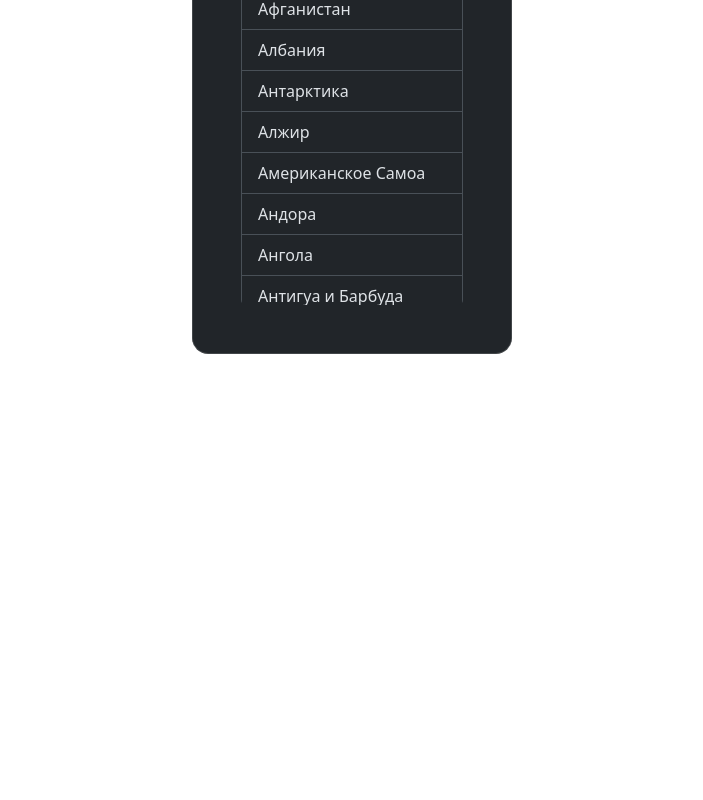
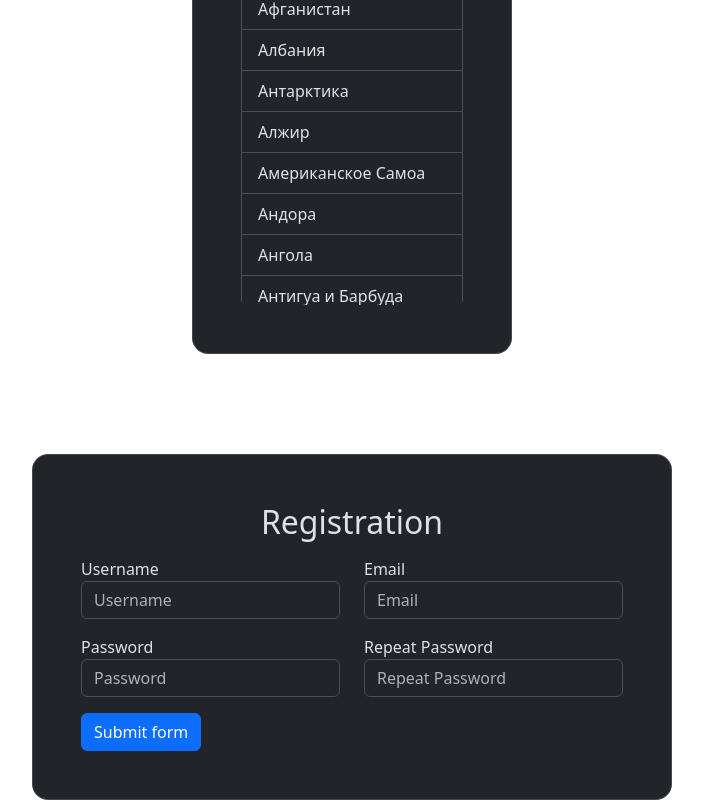
Before and after one commit to diplomatgmg/react-showcase, a React (Create React App) app: page / in a window 1280 px wide. Shown: the part 675-1475 px from the top of the page, without its empty margins (288-991 px from the left). Before the commit the page ends 1029 px from the top, so only its background shows below. Built offline with nearby package versions, Linux system fonts and the light colour scheme.

Commit message:
Добавлена форма регистрации

```diff
--- a/public/index.html
+++ b/public/index.html
@@ -3,7 +3,6 @@
 <head>
     <meta charset="UTF-8">
     <title>Document</title>
-    <link href="https://cdn.jsdelivr.net/npm/bootstrap@5.3.2/dist/css/bootstrap.min.css" rel="stylesheet" integrity="sha384-T3c6CoIi6uLrA9TneNEoa7RxnatzjcDSCmG1MXxSR1GAsXEV/Dwwykc2MPK8M2HN" crossorigin="anonymous">
 </head>
 <body>
 <div id="root"></div>
--- a/src/App.tsx
+++ b/src/App.tsx
@@ -1,6 +1,7 @@
 import React from 'react'
 import Temperature from './Temperature/Temperature'
 import SearchFilter from './SearchFilter/SearchFilter'
+import Registration from './Registration/RegistrationForm'
 
 const App = (): React.ReactElement => {
   const containerStyle: React.CSSProperties = {
@@ -15,6 +16,7 @@ const App = (): React.ReactElement => {
     <div style={containerStyle} data-bs-theme="dark">
       <Temperature/>
       <SearchFilter/>
+      <Registration/>
     </div>
   )
 }
--- /dev/null
+++ b/src/Registration/FormInput.tsx
@@ -0,0 +1,46 @@
+import React, { type ChangeEvent, type FC, type HTMLInputTypeAttribute, type ReactElement, useState } from 'react'
+import clsx from 'clsx'
+
+interface FormInputProps {
+  name: string
+  placeHolder: string
+  type: HTMLInputTypeAttribute
+  fieldValidator?: (value: string) => boolean
+}
+
+const FormInput: FC<FormInputProps> = ({ name, placeHolder, type, fieldValidator }): ReactElement => {
+  const [input, setInput] = useState<string>('')
+  const [feedbackClass, setFeedbackClass] = useState<string>('form-control')
+
+  const handleChange = (e: ChangeEvent<HTMLInputElement>): void => {
+    const { value } = e.target
+    setInput(value)
+
+    const isValidField = fieldValidator !== undefined ? fieldValidator(value) : true
+
+    setFeedbackClass(clsx(
+      'form-control',
+      {
+        'is-valid': value !== '' && isValidField,
+        'is-invalid': value !== '' && !isValidField
+      }))
+  }
+
+  return (
+    <div className="col-md-6 mb-3">
+      <label htmlFor={name}>{placeHolder}</label>
+      <input onChange={handleChange}
+             value={input}
+             type={type}
+             className={feedbackClass}
+             id={name}
+             placeholder={placeHolder}
+             required/>
+      <div className="invalid-feedback">
+        Please provide a valid {name}.
+      </div>
+    </div>
+  )
+}
+
+export default FormInput
--- /dev/null
+++ b/src/Registration/RegistrationForm.tsx
@@ -0,0 +1,57 @@
+import React, { type ReactElement } from 'react'
+import Card from '../components/Card'
+import FormInput from './FormInput'
+
+const RegistrationForm = (): ReactElement => {
+  const usernameValidator = (value: string): boolean => {
+    return /^[a-zA-Z0-9_]+$/.test(value)
+  }
+
+  const emailValidator = (value: string): boolean => {
+    return /^((?!\.)[\w\-_.]*[^.])(@\w+)(\.\w+(\.\w+)?[^.\W])$/.test(value)
+  }
+
+  const passwordValidator = (value: string): boolean => {
+    return /^.{6,16}$/.test(value)
+  }
+
+  return (
+    <Card name={'Registration'} widthClass={'col-md-6'}>
+      <form>
+        <div className="row">
+          <FormInput
+            name="username"
+            type="text"
+            placeHolder="Username"
+            fieldValidator={usernameValidator}
+          />
+          <FormInput
+            name="email"
+            type="email"
+            placeHolder="Email"
+            fieldValidator={emailValidator}
+          />
+        </div>
+        <div className="row">
+          <FormInput
+            name="password"
+            type="password"
+            placeHolder="Password"
+            fieldValidator={passwordValidator}
+          />
+          <FormInput
+            name="password2"
+            type="password"
+            placeHolder="Repeat Password"
+            fieldValidator={passwordValidator}
+          />
+        </div>
+        <button className="btn btn-primary" type="submit">
+          Submit form
+        </button>
+      </form>
+    </Card>
+  )
+}
+
+export default RegistrationForm
```
Also changed, not shown: 1 other file (tests, documents, lock files or other folders).
